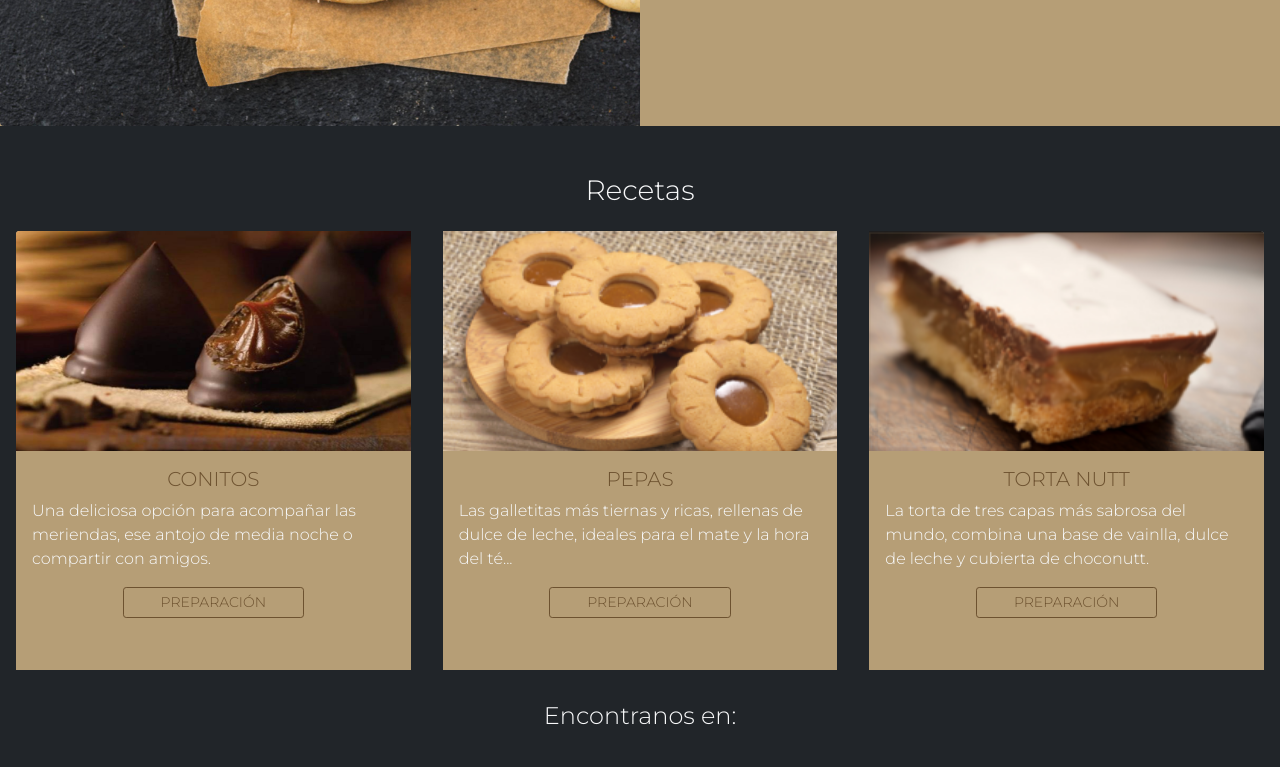
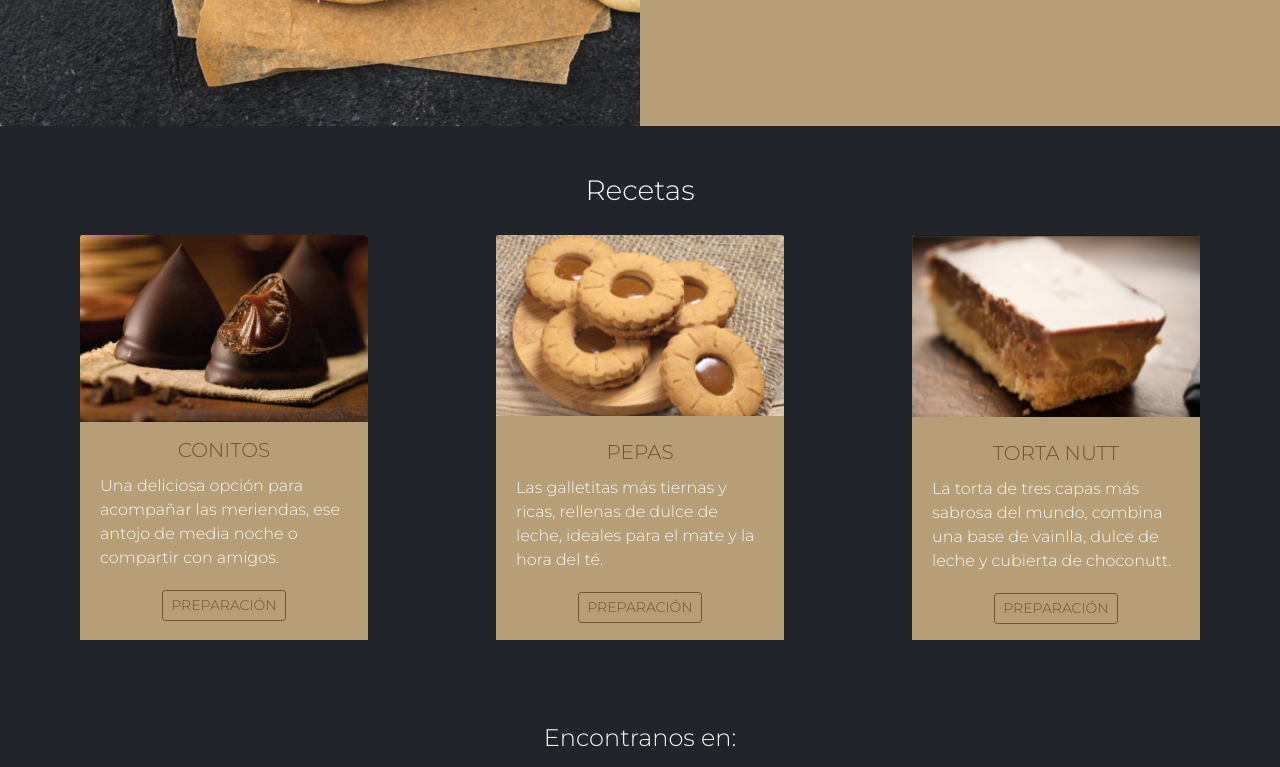
Before and after one commit to AlGabriel22/HUMAYA, a plain HTML site: page index.html in a window 1280 px wide. Shown: the part 3273-4040 px from the top of the page. Drawn offline with nearby package versions, Linux system fonts and the light colour scheme.

Commit message:
se corrigieron detalles de responsive

```diff
--- a/index.html
+++ b/index.html
@@ -78,7 +78,7 @@
                 <div class="card text-center border-0 bg-dark" style="max-width: 1400px;">
                     <div class="row g-0">
                         <div class="col-md-6">
-                            <img src="./IMAGENES/Productos/Producto1.png" class="img-fluid rounded-start" alt="..."
+                            <img src="./IMAGENES/Productos/Producto1.png" class="img-fluid rounded-start" alt="Dulce de leche"
                                 style="min-height: 300px;">
                         </div>
                         <div class="col-md-6 m-auto">
@@ -97,9 +97,9 @@
                 </div>
 
                 <div class="card text-center border-0 bg-dark" style="max-width: 1400px;">
-                    <div class="row g-0 card-2 d-flex flex-lg-row-reverse">
+                    <div class="row g-0 card-2 d-flex flex-md-row-reverse">
                         <div class="col-md-6">
-                            <img src="./IMAGENES/Productos/Producto2.png" class="img-fluid rounded-start" alt="..."
+                            <img src="./IMAGENES/Productos/Producto2.png" class="img-fluid rounded-start" alt="Dulce de leche sin azucar"
                                 style="min-height: 300px;">
                         </div>
                         <div class="col-md-6 m-auto">
@@ -121,7 +121,7 @@
                 <div class="card text-center border-0 bg-dark" style="max-width: 1400px;">
                     <div class="row g-0">
                         <div class="col-md-6">
-                            <img src="./IMAGENES/Productos/Producto3.png" class="img-fluid rounded-start" alt="..."
+                            <img src="./IMAGENES/Productos/Producto3.png" class="img-fluid rounded-start" alt="Dulce de leche con un toque de chocolate"
                                 style="min-height: 300px;">
                         </div>
                         <div class="col-md-6 m-auto">
@@ -174,36 +174,39 @@
                     <div class="col col-lg-2 d-flex justify-content-center">
                         <figure class="figure">
                             <img src="./IMAGENES/Calidad/organic2.png"
-                                class="figure-img img-fluid img-calidad rounded m-auto" alt="...">
-                            <figcaption class="figure-caption text-center" style="color: #deb887;"><small>100% ORGANICO</small>
+                                class="figure-img img-fluid img-calidad rounded m-auto" alt="Logo orgánico">
+                            <figcaption class="figure-caption text-center" style="color: #deb887;"><small>100%
+                                    ORGANICO</small>
                             </figcaption>
                         </figure>
                     </div>
                     <div class="col-lg-2 d-flex justify-content-center">
                         <figure class="figure">
                             <img src="./IMAGENES/Calidad/sin_aditivos.png"
-                                class="figure-img img-fluid img-calidad rounded d-block m-auto" alt="...">
-                            <figcaption class="figure-caption text-center" style="color: #deb887;"><small>SIN CONSERVANTES</small>
+                                class="figure-img img-fluid img-calidad rounded d-block m-auto" alt="Logo sin conservantes">
+                            <figcaption class="figure-caption text-center" style="color: #deb887;"><small>SIN
+                                    CONSERVANTES</small>
                             </figcaption>
                         </figure>
                     </div>
                     <div class="col col-lg-2 d-flex justify-content-center">
                         <figure class="figure">
                             <img src="./IMAGENES/Calidad/sin_tacc.png"
-                                class="figure-img img-fluid img-calidad rounded m-auto" alt="...">
-                            <figcaption class="figure-caption text-center" style="color: #deb887;"><small>SIN TACC</small></figcaption>
+                                class="figure-img img-fluid img-calidad rounded m-auto" alt="Logo sin tacc">
+                            <figcaption class="figure-caption text-center" style="color: #deb887;"><small>SIN
+                                    TACC</small></figcaption>
                         </figure>
-                        <!-- <img src="./IMAGENES/Calidad/sin_tacc.png" class="img-calidad rounded float-end" alt="..."> -->
                     </div>
                 </div>
             </div>
         </section>
+        <!-- Contacto -->
         <section class="contacto bg-dark text-light" id="contacto">
             <h4 class="text-center py-3">Contáctanos</h4>
             <div class="card border border-0" style="max-width: 1600px;">
                 <div class="row g-0" style="background-color:rgb(182, 158, 118);">
-                    <div class="col-md-6">
-                        <img src="./IMAGENES/Productos/alfajores3.jpg" class="img-fluid rounded-start" alt="...">
+                    <div class="col-md-6 hidden">
+                        <img src="./IMAGENES/Productos/alfajores3.jpg" class="img-fluid rounded-start h-100" alt="Alfajores de maicena">
                     </div>
                     <div class="col-md-6 my-auto p-5 text-center">
                         <div class="card-body">
@@ -234,71 +237,60 @@
                         </div>
                     </div>
                 </div>
-
-                <!-- <div class="contenedor">
-                <div class="row" style="background-color:rgb(182, 158, 118);">
-                    <div class="col col-md-6">
-                        <img src="./IMAGENES/Productos/alfajores3.jpg" alt=""
-                            class="img-fluid rounded-start">
-                    </div>
-                    <div class="col col-md-5 m-auto">
-                        <p>Déjanos tu consulta y nuestro personal se pondrá en contacto a la brevedad.</p>
-                        <div class="mb-3">
-                            <label for="name" class="form-label">Nombre:</label>
-                            <input type="text" class="form-control" id="name1" placeholder="Escribe tu nombre">
-                        </div>
-                        <div class="mb-3">
-                            <label for="email" class="form-label">Email:</label>
-                            <input type="email" class="form-control" id="email1" placeholder="name@example.com">
-                        </div>
-                        <div class="mb-3">
-                            <label for="textarea1" class="form-label">Escribe tu mensaje:</label>
-                            <textarea class="form-control" id="textArea1" rows="3"></textarea>
-                        </div>
-                        <button type="submit" class="btn btn-outline-light float-end">Enviar</button>
-                    </div>
-                </div>
-            </div> -->
         </section>
-
-        <section id="recetas" class="bg-dark">
+        <!-- Recetas -->
+        <section id="recetas" class="bg-dark mb-5">
             <div>
                 <h3 class="text-light text-center pt-5 fw-medium">Recetas</h3>
             </div>
-            <div class="card-group text-light">
-                <div class="card m-3 border border-0">
-                    <img src="./IMAGENES/Productos/Conitos.webp" class="card-img-top h-50" alt="...">
+            <div class="container-fluid">
+                <div class="row">
+                    <div class="card-group text-light p-3 text-center">
+                        <div class="col d-flex justify-content-center my-1">
+                            <div class="card border border-0" style="width: 18rem;">
+                                <img src="./IMAGENES/Productos/Conitos.webp" class="card-img-top" alt="Conitos de dulce de leche">
                                 <div class="card-body recetas">
-                        <h5 class="card-title text-center fw-medium" style="color:rgb(109, 82, 48);">CONITOS</h5>
-                        <p class="card-text">Una deliciosa opción para acompañar las meriendas, ese antojo de media
+                                    <h5 class="card-title fw-medium" style="color:rgb(109, 82, 48);">CONITOS</h5>
+                                    <p class="card-text text-start p-1">Una deliciosa opción para acompañar las
+                                        meriendas,
+                                        ese antojo
+                                        de
+                                        media
                                         noche o compartir con amigos.</p>
-                        <div class="d-grid col-6 mx-auto">
                                     <a href="#" class="btn btn-outline-light btn-sm"
                                         style="color:rgb(109, 82, 48); border: 1.5px solid rgb(109, 82, 48);">PREPARACIÓN</a>
                                 </div>
                             </div>
                         </div>
-                <div class="card m-3 border border-0">
-                    <img src="./IMAGENES/Productos/pepas.png" class="card-img-top h-50" alt="...">
+                        <div class="col d-flex justify-content-center my-1">
+                            <div class="card border border-0" style="width: 18rem;">
+                                <img src="./IMAGENES/Productos/pepas.png" class="card-img-top" alt="Galletas pepas">
                                 <div class="card-body recetas">
-                        <h5 class="card-title text-center fw-medium" style="color:rgb(109, 82, 48);">PEPAS</h5>
-                        <p class="card-text">Las galletitas más tiernas y ricas, rellenas de dulce de leche, ideales
-                            para el mate y la hora del té...</p>
-                        <div class="d-grid col-6 mx-auto">
+                                    <h5 class="card-title mt-2 fw-medium" style="color:rgb(109, 82, 48);">PEPAS</h5>
+                                    <p class="card-text text-start p-1">Las galletitas más tiernas y ricas, rellenas de
+                                        dulce de leche,
+                                        ideales
+                                        para el mate y la hora del té.</p>
                                     <a href="#" class="btn btn-outline-light btn-sm"
                                         style="color:rgb(109, 82, 48); border: 1.5px solid rgb(109, 82, 48);">PREPARACIÓN</a>
                                 </div>
                             </div>
                         </div>
-                <div class="card m-3 border border-0">
-                    <img src="./IMAGENES/Productos/nutt-cakea.png" class="card-img-top h-50" alt="...">
+                        <div class="col d-flex justify-content-center my-1">
+                            <div class="card border border-0" style="width: 18rem;">
+                                <img src="./IMAGENES/Productos/nutt-cakea.png" class="card-img-top" alt="Torta Nutt">
                                 <div class="card-body recetas">
-                        <h5 class="card-title text-center fw-medium" style="color:rgb(109, 82, 48);">TORTA NUTT</h5>
-                        <p class="card-text">La torta de tres capas más sabrosa del mundo, combina una base de vainlla,
+                                    <h5 class="card-title fw-medium mt-2" style="color:rgb(109, 82, 48);">TORTA NUTT
+                                    </h5>
+                                    <p class="card-text text-start p-1">La torta de tres capas más sabrosa del mundo,
+                                        combina una base
+                                        de
+                                        vainlla,
                                         dulce de leche y cubierta de choconutt.</p>
-                        <div class="d-grid col-6 mx-auto">
                                     <a href="#" class="btn btn-outline-light btn-sm"
                                         style="color:rgb(109, 82, 48); border: 1.5px solid rgb(109, 82, 48);">PREPARACIÓN</a>
+                                </div>
+                            </div>
                         </div>
                     </div>
                 </div>
@@ -311,7 +303,7 @@
     <footer id="footer" class="text-light bg-dark p-3 m-0">
         <div class="container text-center">
             <div class="row">
-                <div class="col m-auto"><img width="150" src="./IMAGENES/Logo/LogoHumaya100x100.png" alt=""></div>
+                <div class="col m-auto"><img width="150" src="./IMAGENES/Logo/LogoHumaya100x100.png" alt="Logo de Humaya"></div>
                 <div class="col hidden">
                     <h6 style="color:burlywood;"><small>MENÚ</small></h6>
                     <ul class="list-group">
```
Lines whose indentation alone changed are shown as unchanged.
